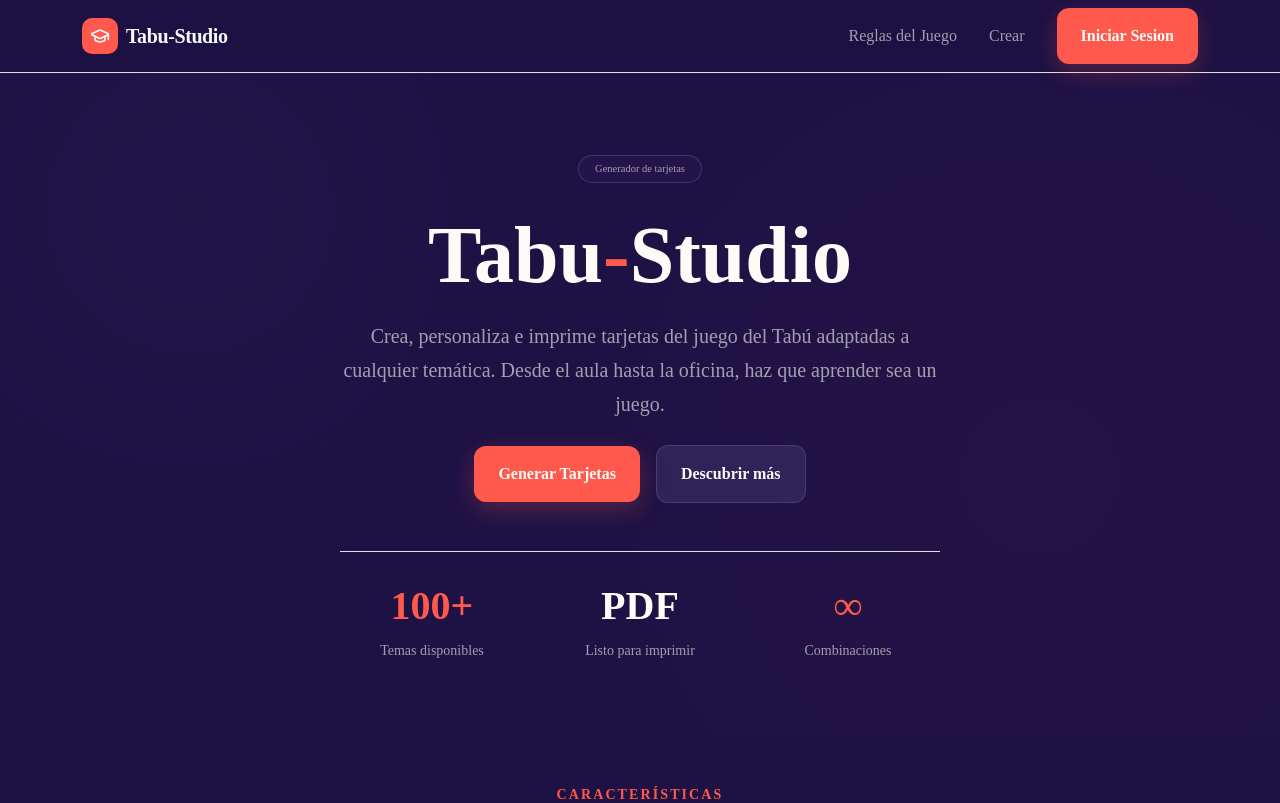
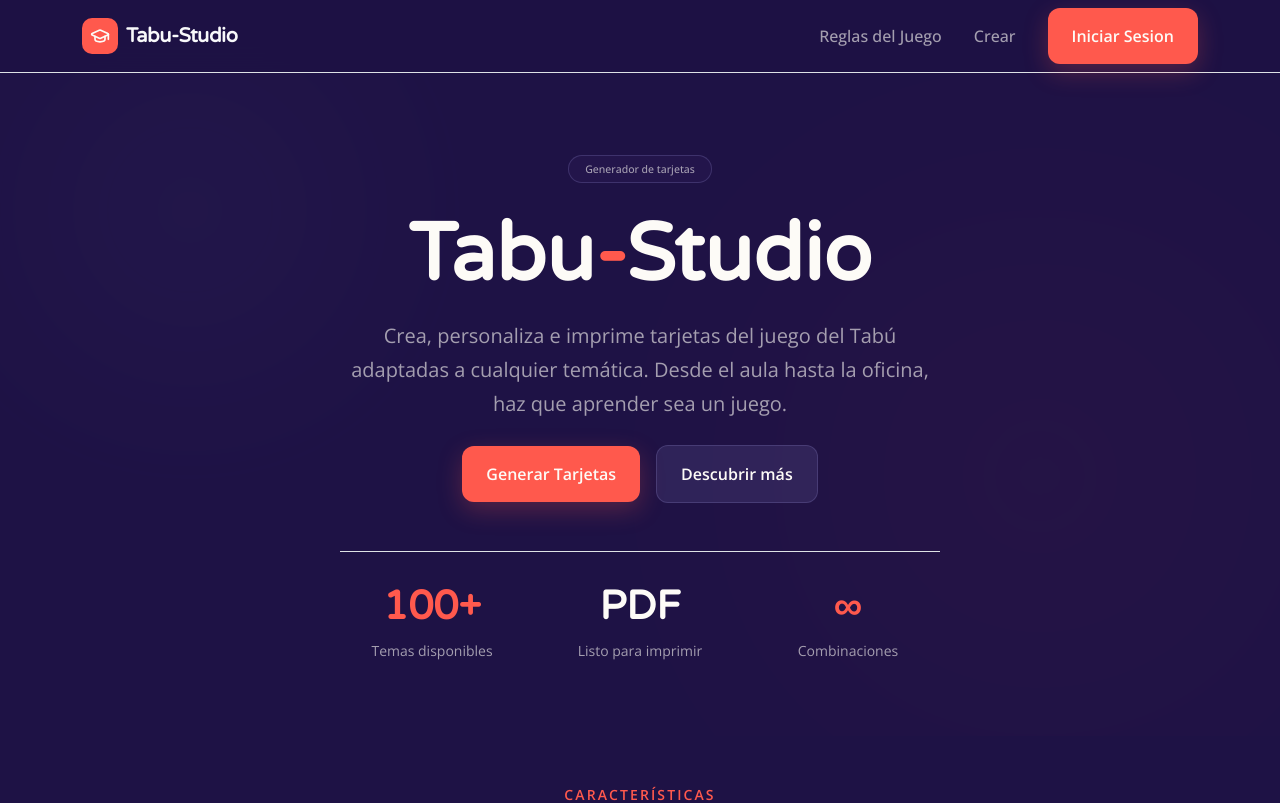
Before and after one commit to AntonioPulidoH/Desafio-CartasTabu-Prod, a React (Vite) app in the folder frontend/: page / in a window 1280 px wide. Shown: the top 803 px of the page. Built offline with nearby package versions, Linux system fonts and the light colour scheme; no server answers.

Commit message:
front. importo fuentes en global.css

```diff
--- a/frontend/src/styles/global.css
+++ b/frontend/src/styles/global.css
@@ -1,3 +1,5 @@
+@import url('https://fonts.googleapis.com/css2?family=Open+Sans:wght@400;500;600;700&family=Varela+Round&display=swap');
+
 :root {
   --color-primario: #281952;
   --color-secundario: #746baa;
@@ -8,6 +10,8 @@
   --color-borde: rgba(116, 107, 170, 0.35);
   --color-texto-suave: rgba(253, 251, 247, 0.6);
   --radio-borde: 12px;
+  --font-open-sans: 'Open Sans';
+  --font-varela-round: 'Varela Round';
 }
 
 body {
```
